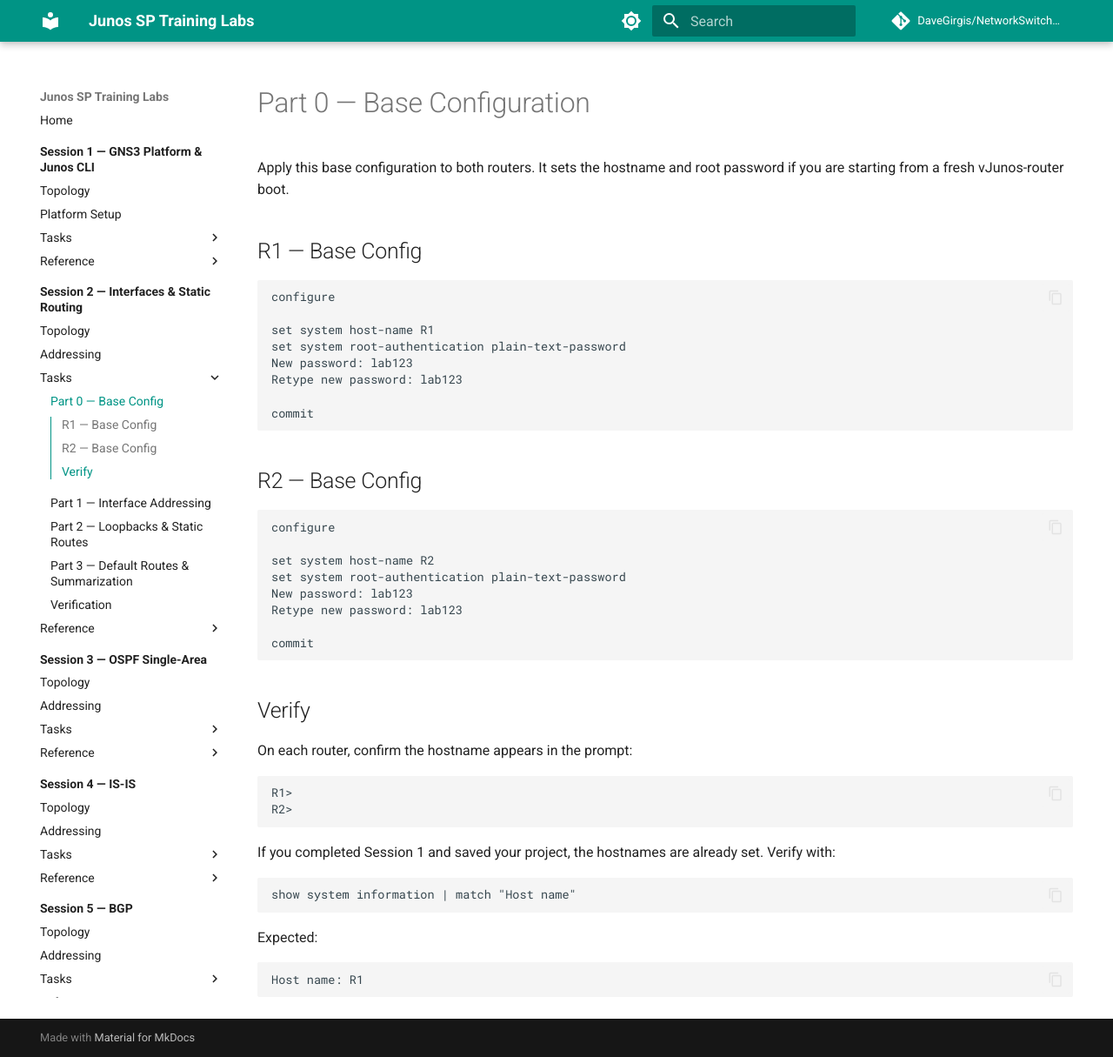
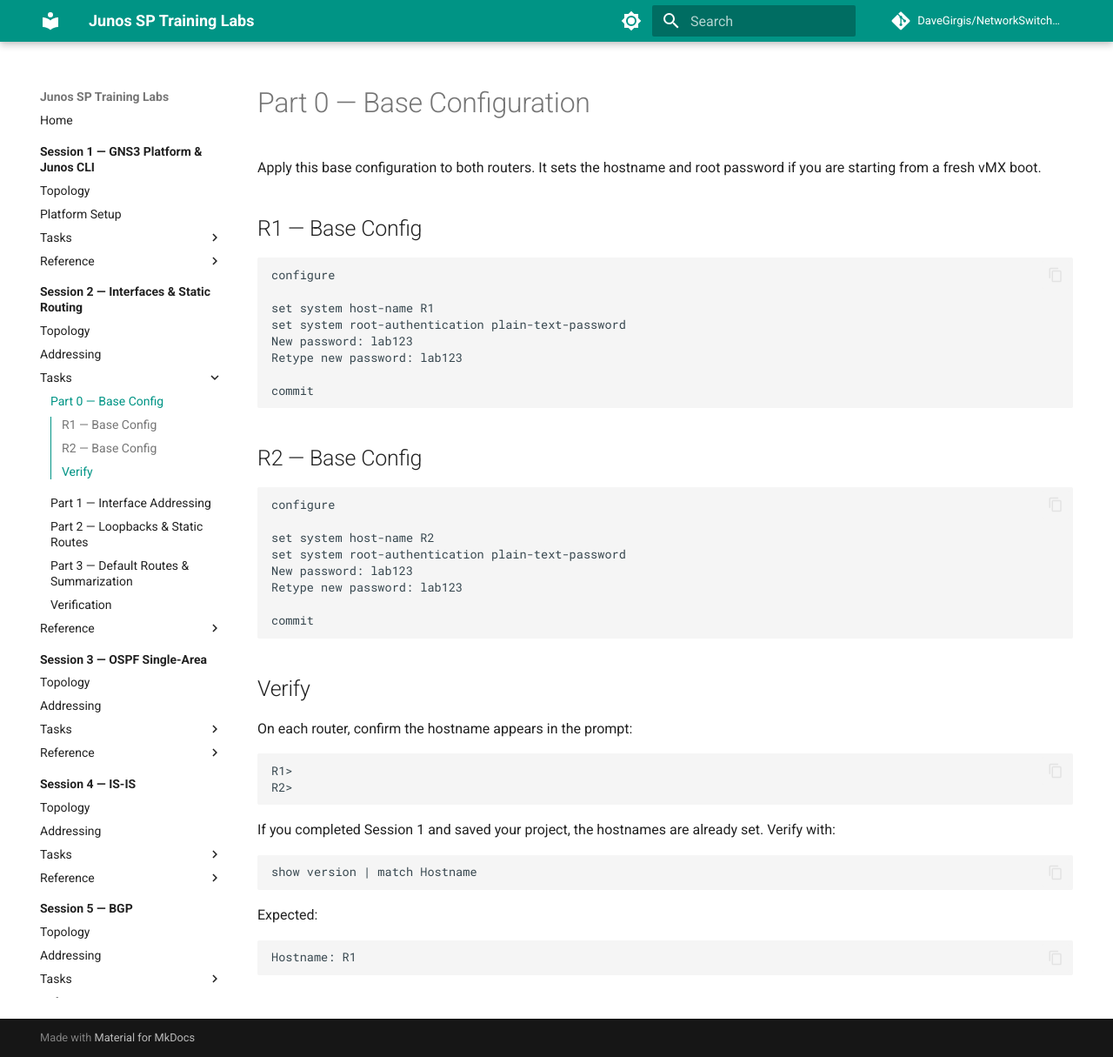
Before and after one commit to DaveGirgis/NetworkSwitchLab-JUNOS, an MkDocs documentation site: the page built from docs/session2/tasks/part0.md, in a window 1280 px wide and 1215 px high. Shown: the whole window at 87% size. Built offline with MkDocs 1.6.1 and Material for MkDocs 9.7.7, drawn with Linux system fonts in a browser that asks for light colours; comment, search, counter and statistics services are not loaded.

Commit message:
Fix invalid show system hostname; use show version | match Hostname
Neither show system information nor show system hostname exist in Junos 14.1.
Correct verification is: show version | match Hostname

Co-Authored-By: Claude Sonnet 4.6 <noreply@anthropic.com>

````diff
--- a/docs/session2/tasks/part0.md
+++ b/docs/session2/tasks/part0.md
@@ -1,6 +1,6 @@
 # Part 0 — Base Configuration
 
-Apply this base configuration to both routers. It sets the hostname and root password if you are starting from a fresh vJunos-router boot.
+Apply this base configuration to both routers. It sets the hostname and root password if you are starting from a fresh vMX boot.
 
 ## R1 — Base Config
 
@@ -40,11 +40,11 @@ R2>
 If you completed Session 1 and saved your project, the hostnames are already set. Verify with:
 
 ```junos
-show system information | match "Host name"
+show version | match Hostname
 ```
 
 Expected:
 
 ```text
-Host name: R1
+Hostname: R1
 ```
````
Also changed, not shown: docs/session1/reference/commands.md (+1 -1 lines), docs/session1/tasks/verify.md (+2 -2 lines).
